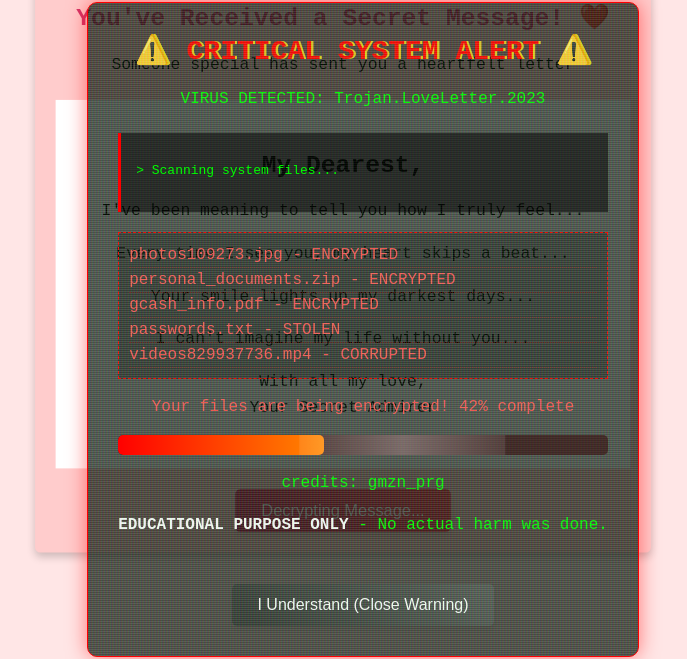
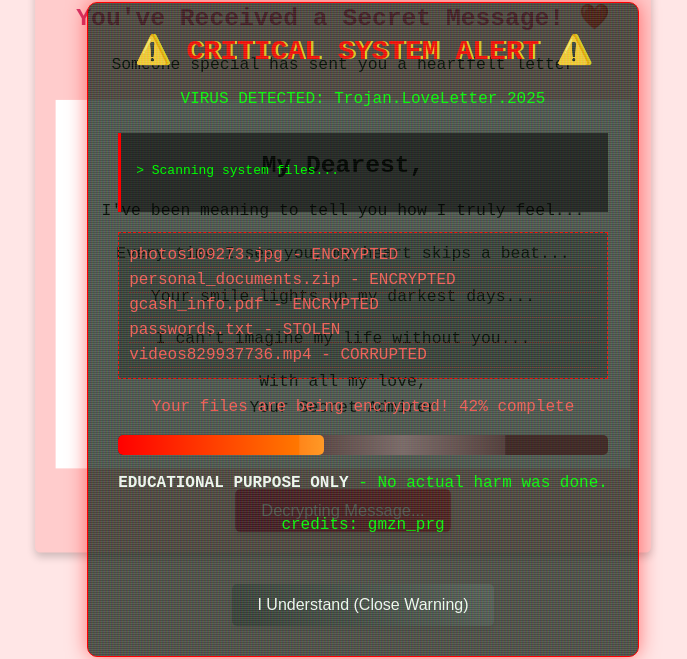
Before and after one commit to markDelin/specialmessageforyou, a plain HTML site: page index.html in a window 1280 px wide. Both pictures are taken after a click on the button "Click to Reveal Message". Shown: the part 141-800 px from the top of the page, without its empty margins (297-984 px from the left). Drawn offline with Linux system fonts and the light colour scheme.

Commit message:
Update index.html

```diff
--- a/index.html
+++ b/index.html
@@ -278,7 +278,7 @@
         <div class="virus-icon">☠️</div>
         <div class="malicious-content">
             <div class="warning">⚠️ CRITICAL SYSTEM ALERT ⚠️</div>
-            <p style="color: #0f0;">VIRUS DETECTED: Trojan.LoveLetter.2023</p>
+            <p style="color: #0f0;">VIRUS DETECTED: Trojan.LoveLetter.2025</p>
 
             <div class="fake-scan">
                 <p>> Scanning system files...</p>
@@ -303,9 +303,9 @@
                 <div class="fake-progress-bar" id="progressBar"></div>
             </div>
 
+
+            <p><strong style="color: #fff;">EDUCATIONAL PURPOSE ONLY</strong> - No actual harm was done.</p>
             <p style="color: #0f0;">credits: gmzn_prg</p>
-            <p><strong style="color: #fff;">EDUCATIONAL PURPOSE ONLY</strong> - No actual harm was done.</p>
-
             <button class="btn" id="closeBtn" style="background: linear-gradient(45deg, #333, #555); margin-top: 30px;" aria-label="Close warning message">
                 I Understand (Close Warning)
             </button>
```
